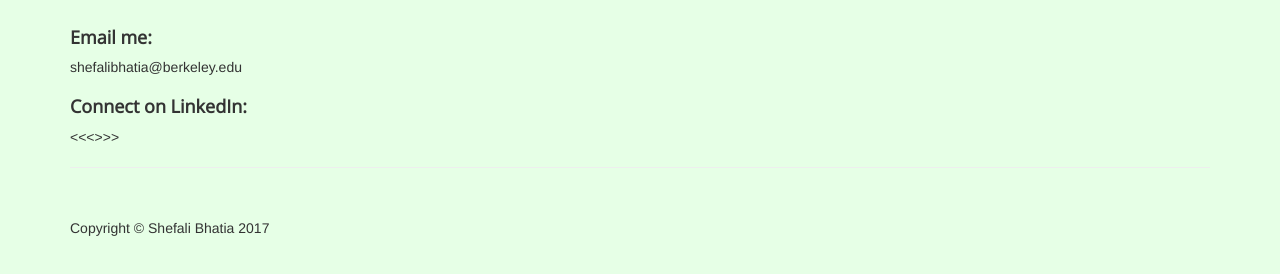
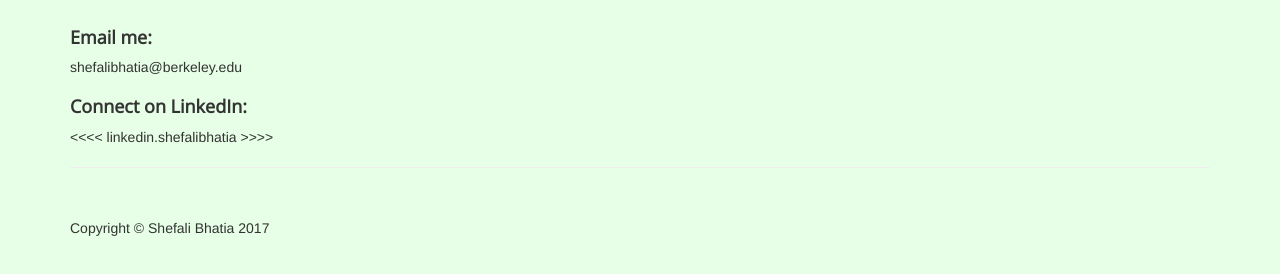
Before and after one commit to shefali-bhatia/shefali-bhatia.github.io, a plain HTML site: page contact.html in a window 1280 px wide. Shown: the part 172-446 px from the top of the page. Drawn offline with nearby package versions, Linux system fonts and the light colour scheme.

Commit message:
Updated LinkedIn profile link

```diff
--- a/contact.html
+++ b/contact.html
@@ -73,7 +73,7 @@
         </div>
         <!-- /.row -->
 <p><h3>Email me:</h3> shefalibhatia@berkeley.edu</p>
-<p><h3>Connect on LinkedIn:</h3> <<<<ADD HERE>>>></p>
+<p><h3>Connect on LinkedIn:</h3> <<<< linkedin.shefalibhatia >>>></p>
 
         <!-- Projects Row -->
 
```
Also changed, not shown: 1 other file.
